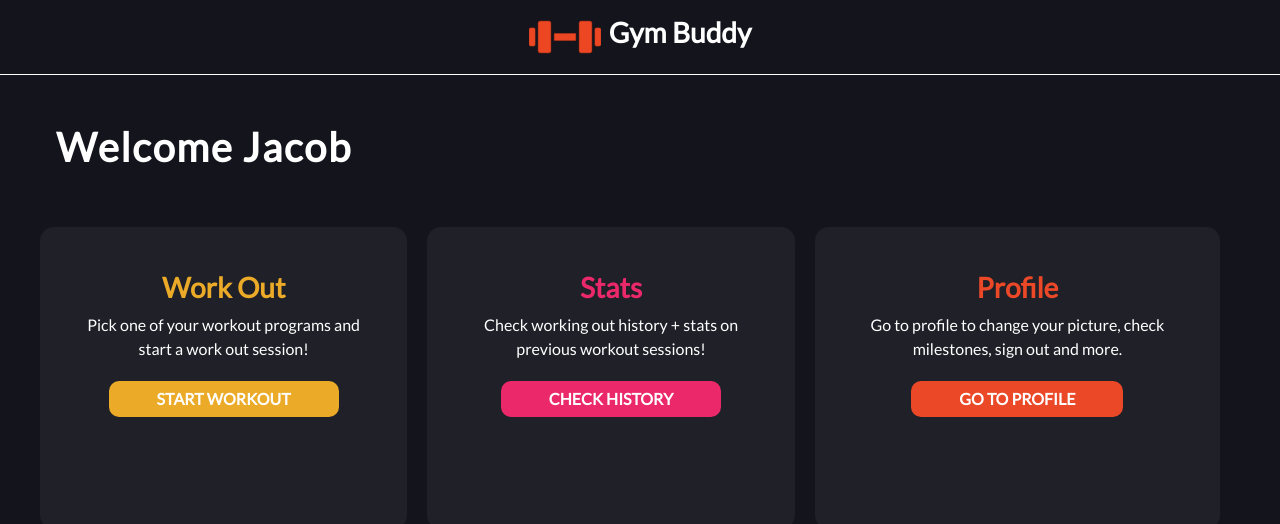
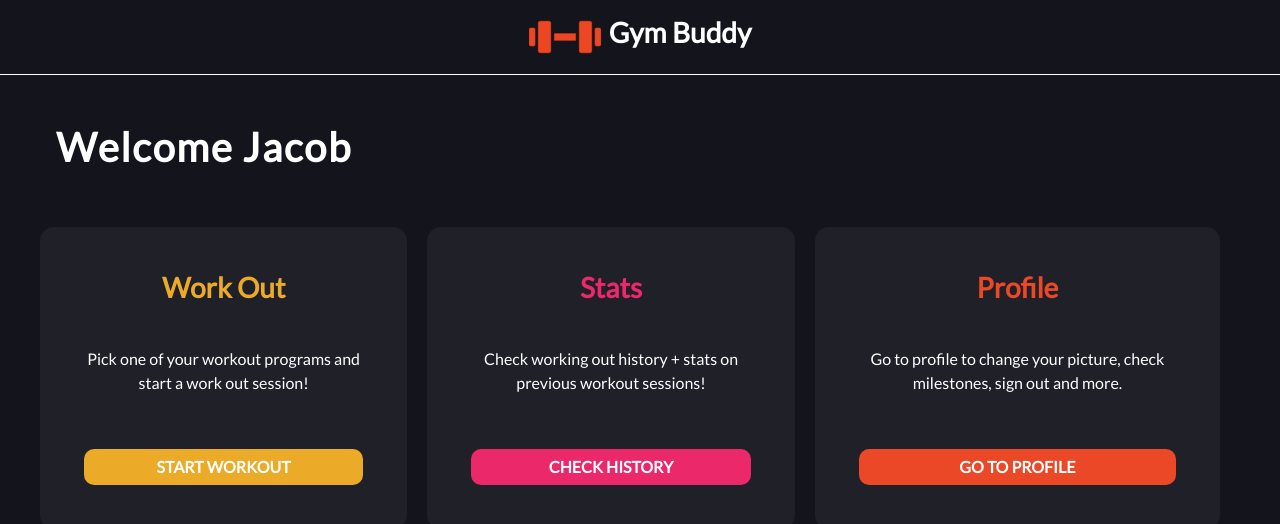
Before and after one commit to JOlivares123/GymBuddy, a React (Create React App) app: page /home in a window 1280 px wide. Shown: the top 524 px of the page. Built offline with nearby package versions, Linux system fonts and the light colour scheme.

Commit message:
fixed Tile display - homepage styled completely now

```diff
--- a/src/components/Tile/Tile.jsx
+++ b/src/components/Tile/Tile.jsx
@@ -3,7 +3,7 @@ import './Tile.scss'
 
 export const Tile = ({title, link, desc, buttonTxt, className, buttonColor}) => {
     return(
-        <div className={`Tile TileAboveMobile TileMobile d-inline-block ${className}`}>
+        <div className={`Tile TileAboveMobile TileMobile d-flex ${className}`}>
             <h3 className={buttonColor}>{title}</h3>
             <p className='pb-1'>{desc}</p>
             <CustButton color={buttonColor} className='px-5' text={buttonTxt} link={link}/>
```
